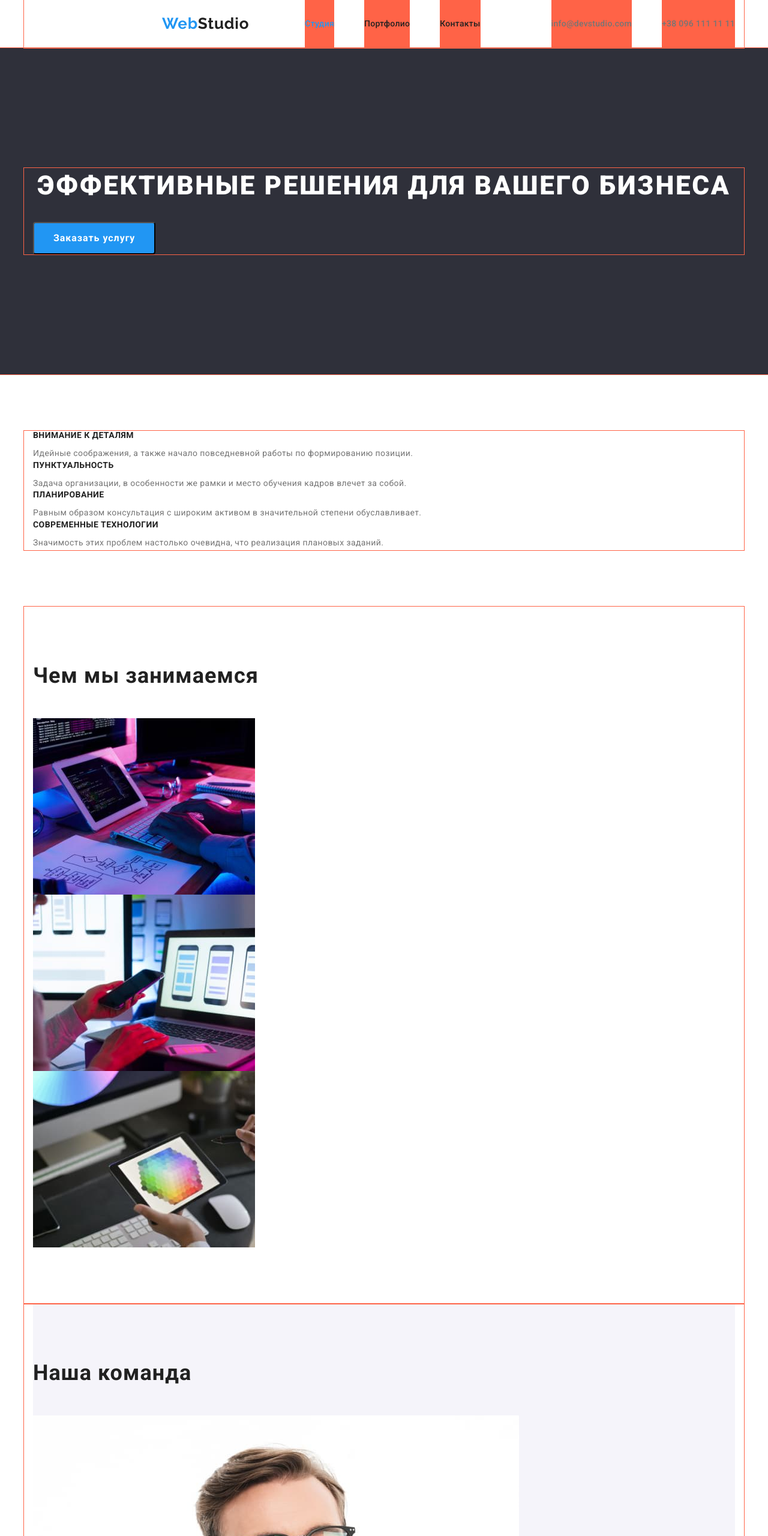
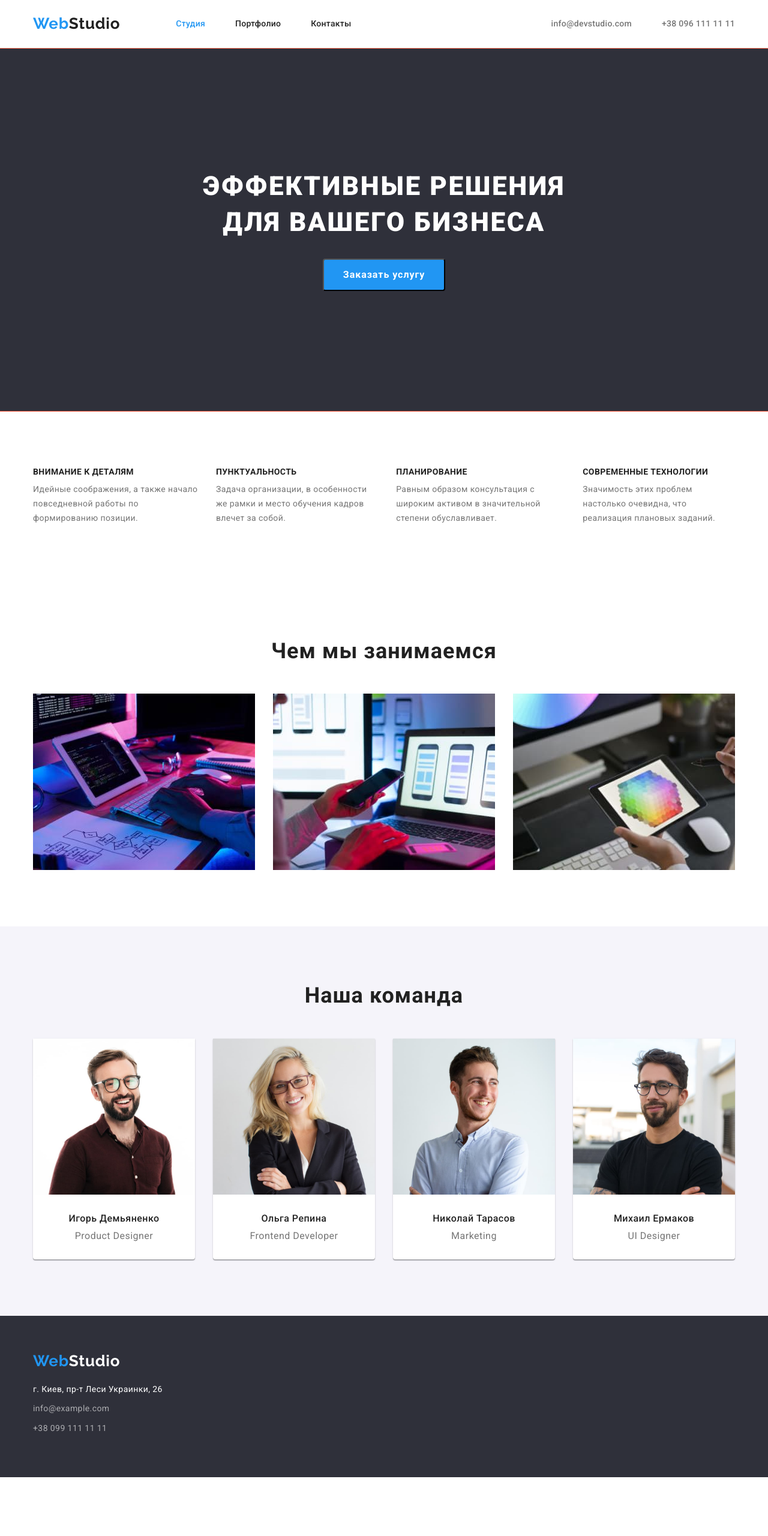
Before and after one commit to nastia-zhaldak/goit-markup-hw-03, a plain HTML site: page index.html in a window 1280 px wide. Shown: the top 2560 px of the page at 60% size. After the commit the page ends 2462 px from the top, so only its background shows below. Drawn offline with nearby package versions, Linux system fonts and the light colour scheme.

Commit message:
second variant

```diff
--- a/css/styles.css
+++ b/css/styles.css
@@ -69,12 +69,14 @@ body {
   padding-right: 15px;
   padding-left: 15px;
   margin: 0 auto;
-  outline: 1px solid tomato;
 }
 
 .header-item .header-link.current,
 .header-link .header-item.current {
   color: var(--accent-color);
+}
+.page-header {
+  border-bottom: 1px solid #ececec;
 }
 .header-list {
   display: flex;
@@ -101,7 +103,6 @@ body {
 }
 .header-item {
   margin-right: 50px;
-  background-color: tomato;
 }
 .header-item:last-child {
   margin-right: 0;
@@ -117,7 +118,6 @@ body {
 }
 .list-item {
   margin-right: 50px;
-  background-color: tomato;
 }
 .list-item:last-child {
   margin-right: 0;
@@ -141,7 +141,7 @@ body {
   letter-spacing: 0.03em;
   text-decoration: none;
   color: var(--main-title-color);
-  margin: 24px 93px 25px 215px;
+  margin: 24px 93px 25px 0;
 }
 .accent {
   color: var(--accent-color);
@@ -151,6 +151,7 @@ body {
   background-color: var(--first-background-color);
   outline: 1px solid tomato;
   padding: 200px 0;
+  text-align: center;
 }
 
 .main-title {
@@ -167,14 +168,13 @@ body {
 }
 
 .title-button {
-  display: inline-block;
+  display: block;
+  margin: 0 auto;
   cursor: pointer;
   font-family: inherit;
   font-weight: 700;
   font-size: 16px;
   line-height: 1.87;
-  align-items: center;
-  text-align: center;
   letter-spacing: 0.06em;
   color: var(--first-text-color);
   background-color: var(--accent-color);
@@ -186,6 +186,9 @@ body {
 .priority {
   padding-top: 94px;
   padding-bottom: 94px;
+}
+.priority-list {
+  display: flex;
 }
 
 .priority-title {
@@ -199,12 +202,16 @@ body {
   color: var(--main-title-color);
 }
 .priority-text {
-  margin-top: 0;
-  margin-bottom: 0;
   font-size: 14px;
   line-height: 1.71;
   letter-spacing: 0.03em;
   color: var(--main-text-color);
+}
+.priority-item {
+  margin-right: 30px;
+}
+.priority-item:last-child {
+  margin-right: 0;
 }
 .work {
   padding-top: 94px;
@@ -212,25 +219,52 @@ body {
 }
 .work-title,
 .team-staff {
-  margin-top: 0;
   margin-bottom: 50px;
   font-weight: 700;
   font-size: 36px;
   line-height: 1.17;
   letter-spacing: 0.03em;
+  text-align: center;
   color: var(--main-title-color);
 }
-
+.work-list {
+  display: flex;
+}
+.work-item {
+  margin-right: 30px;
+}
+.work-item:last-child {
+  margin-right: 0;
+}
 .team {
   padding-top: 94px;
   padding-bottom: 94px;
   background-color: var(--second-background-color);
+}
+
+.staff-list {
+  display: flex;
+}
+.persons {
+  margin-right: 30px;
+  max-width: 270px;
+  box-shadow: 0px 1px 3px rgba(0, 0, 0, 0.12), 0px 1px 1px rgba(0, 0, 0, 0.14),
+    0px 2px 1px rgba(0, 0, 0, 0.2);
+  border-radius: 0px 0px 4px 4px;
+  background-color: #ffffff;
+}
+.persons:last-child {
+  margin-right: 0px;
+}
+.persons-img {
+  margin-bottom: 30px;
 }
 .persons-name {
   margin-bottom: 10px;
   font-weight: 500;
   font-size: 16px;
   line-height: 1.19;
+  text-align: center;
   letter-spacing: 0.03em;
   color: var(--main-title-color);
 }
@@ -238,20 +272,35 @@ body {
   font-size: 16px;
   line-height: 1.19;
   letter-spacing: 0.03em;
+  text-align: center;
   color: var(--main-text-color);
+  margin-bottom: 30px;
 }
 /* Portfolio */
-
+.portfolio {
+  padding-top: 94px;
+  padding-bottom: 94px;
+}
 .portfolio-btn {
   cursor: pointer;
   font-family: inherit;
   font-weight: 500;
   font-size: 16px;
   line-height: 1.62;
-  text-align: center;
   letter-spacing: 0.03em;
   color: var(--main-title-color);
   background-color: var(--second-background-color);
+  margin-right: 8px;
+  border-radius: 4px;
+  padding: 6px 22px;
+  border: transparent;
+}
+.portfolio-item {
+  margin-right: 8px;
+  margin-bottom: 56px;
+}
+.portfolio-item:last-child {
+  margin-right: 0;
 }
 .portfolio-item .portfolio-btn.current {
   color: var(--first-text-color);
@@ -262,12 +311,18 @@ body {
   color: var(--first-text-color);
   background-color: var(--accent-color);
 }
+.portfolio-list {
+  display: flex;
+  justify-content: center;
+}
 .project {
   font-weight: 700;
   font-size: 18px;
   line-height: 2;
   letter-spacing: 0.06em;
   color: var(--main-title-color);
+  margin-top: 20px;
+  padding-left: 20px;
 }
 
 .project-type {
@@ -275,15 +330,39 @@ body {
   line-height: 1.87;
   letter-spacing: 0.03em;
   color: var(--main-text-color);
+  margin-top: 4px;
+  padding-left: 20px;
+}
+.areas {
+  display: flex;
+  flex-wrap: wrap;
+  margin-left: -30px;
+  margin-top: -30px;
+}
+.areas-list {
+  flex-basis: calc(100 / 3 - 30px);
+  margin-right: 30px;
+  margin-top: 30px;
+  margin-bottom: 30px;
+  background: #ffffff;
+  border: 1px solid #eeeeee;
+  box-sizing: border-box;
+  padding-bottom: 20px;
+}
+.areas-list:nth-child(3n + 3) {
+  margin-right: 0px;
 }
 
 /* Footer */
 
 .footer {
   background-color: var(--first-background-color);
+  padding-top: 60px;
+  padding-bottom: 60px;
 }
 
 .logo-footer {
+  display: block;
   font-family: Raleway, sans-serif;
   font-weight: 700;
   font-size: 26px;
@@ -291,6 +370,7 @@ body {
   letter-spacing: 0.03em;
   text-decoration: none;
   color: var(--first-text-color);
+  margin-bottom: 20px;
 }
 
 .footer-address {
@@ -304,7 +384,9 @@ body {
 .footer-address:focus {
   color: var(--accent-color);
 }
-
+.footer-item {
+  margin-bottom: 9px;
+}
 .footer-link {
   font-style: normal;
   font-size: 14px;
--- a/index.html
+++ b/index.html
@@ -31,7 +31,7 @@
 <main>
     <section class="hero">
         <div class="container">
-        <h1 class="main-title">Эффективные решения для вашего бизнеса</h1>
+        <h1 class="main-title">Эффективные решения <br> для вашего бизнеса</h1>
         <button type="button" class="title-button">Заказать услугу</button>
     </div>
 </section>
@@ -57,48 +57,50 @@
         </ul>
     </div>
 </section>
-
-<div class="container">
     <section class="work">
+        <div class="container">
         <h2 class="work-title">Чем мы занимаемся</h2>
         <ul class="work-list">
             <li class="work-item list"><img src="./images/img-1.jpg" alt="планшет" width="370" height="294"></li>
             <li class="work-item list"><img src="./images/img-2.jpg" alt="телефон" width="370" height="294"></li>
             <li class="work-item list"><img src="./images/img-3.jpg" alt="планшет в руках" width="370" height="294"></li>
         </ul>
-    </section>
-</div>
-<div class="container">
+    </div>
+</section>
+
+
     <section class="team">
+        <div class="container">
         <!-- The commentary answers the question "Why is this part of the code written". -->
         <h2 class="team-staff">Наша команда</h2>
         <ul class="staff-list">
             <li class="persons list">
-                <img src="./images/img-4.jpg" alt="Игорь Демьяненко" width="810" height="780">
+                <img class="persons-img"  src="./images/img-4.jpg" alt="Игорь Демьяненко" width="810" height="780">
                     <h3 class="persons-name">Игорь Демьяненко</h3>
                     <p class="persons-position">Product Designer</p>
             </li>
             <li class="persons list">
-                <img src="./images/img-5.jpg" alt="Ольга Репина" width="810" height="780">
+                <img class="persons-img"  src="./images/img-5.jpg" alt="Ольга Репина" width="810" height="780">
                     <h3 class="persons-name">Ольга Репина</h3>
                     <p lang="en" class="persons-position">Frontend Developer</p>
             </li>
             <li class="persons list">
-                <img src="./images/img-6.jpg" alt="Николай Тарасов" width="810" height="780" >
+                <img class="persons-img"  src="./images/img-6.jpg" alt="Николай Тарасов" width="810" height="780" >
                     <h3 class="persons-name">Николай Тарасов</h3>
                     <p lang="en" class="persons-position">Marketing</p>
             </li>
             <li class="persons list">
-                <img src="./images/img-7.jpg" alt="Михаил Ермаков" width="810" height="780">
+                <img class="persons-img"  src="./images/img-7.jpg" alt="Михаил Ермаков" width="810" height="780">
                     <h3 class="persons-name">Михаил Ермаков</h3>
                     <p lang="en" class="persons-position">UI Designer</p>
             </li>
         </ul>
+    </div>
     </section>
-</div>
 
 </main>
 <footer class="footer">
+    <div class="container">
         <a href="WebStudio" class="logo-footer"><span class="accent">Web</span>Studio</a>
     <address>
         <ul class="footer-list">
@@ -116,6 +118,7 @@
             </li>
         </ul>
     </address>
+    </div>
 </footer>
 </body>
 </html>
```
Also changed, not shown: portfolio.html (+8 -1 lines).
